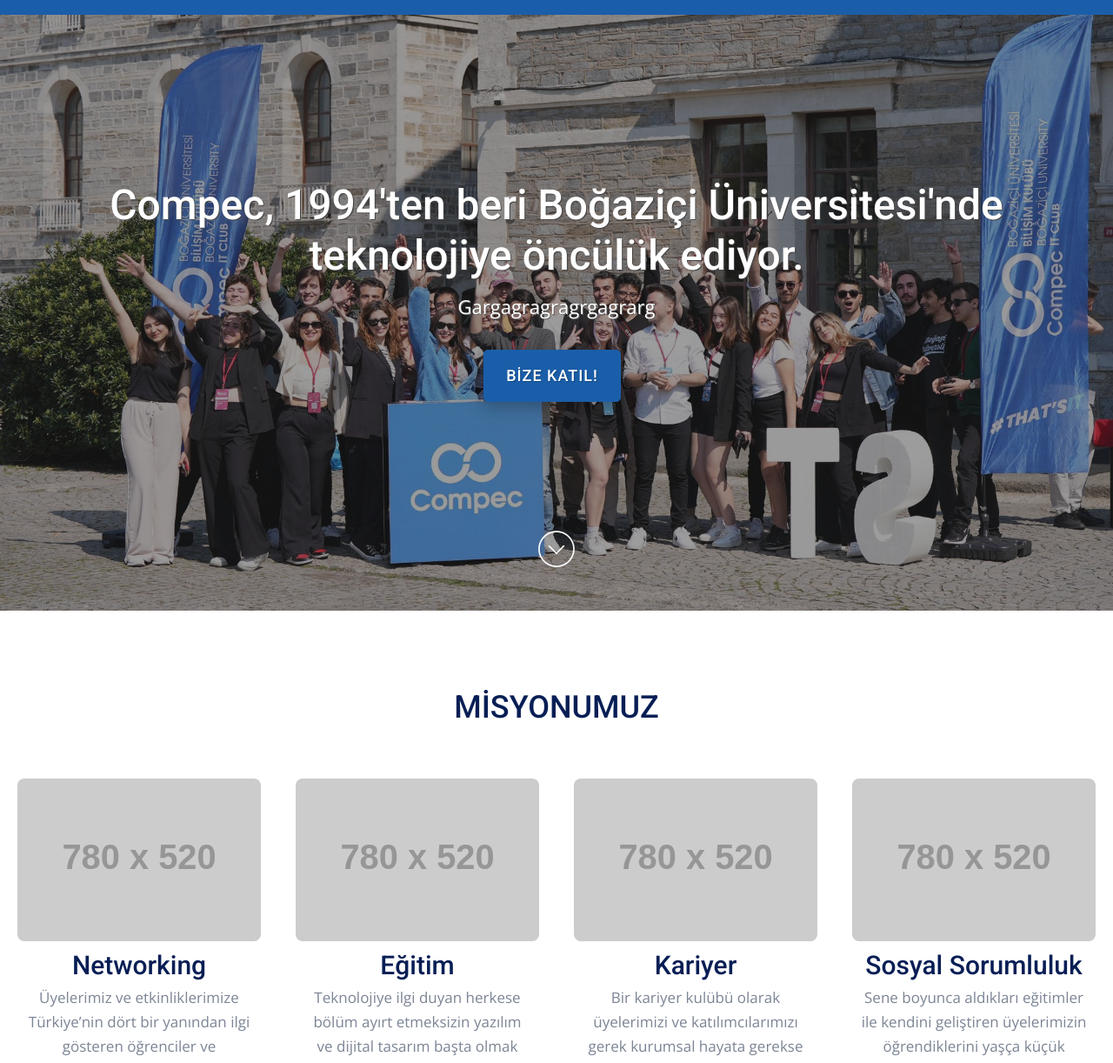
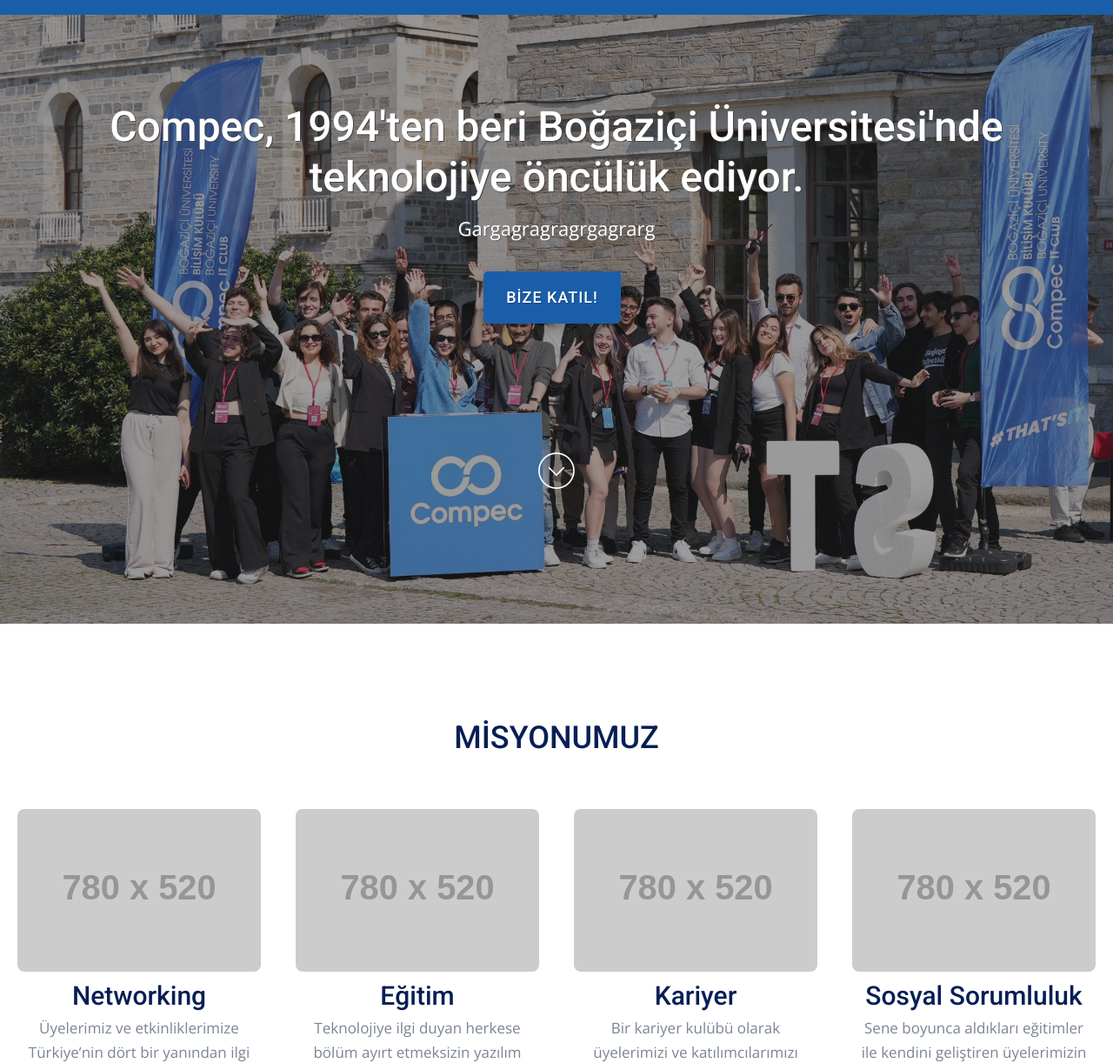
Before and after one commit to basakpay/compec-org-23, a plain HTML site: page index.html in a window 1280 px wide. Shown: the part 83-1305 px from the top of the page at 87% size. Drawn offline with nearby package versions, Linux system fonts and the light colour scheme; placeholder pictures from the web are drawn by us.

Commit message:
main page opera fix

```diff
--- a/css/style.css
+++ b/css/style.css
@@ -234,7 +234,7 @@
 
 .section-white {
 	background: #fff;
-	padding: 90px 0 100px 0;
+	padding: 110px 0 100px 0;
 }
 
 .section-grey{
@@ -826,10 +826,11 @@
 .home-section {
 	position: relative;
 	z-index: 999;
-  	padding-top: 290px;
+  	padding-top: 200px;
   	padding-bottom: 240px;
   	background: url(../images/ts_background.jpg) bottom center no-repeat;
 	background-size: cover;
+	height: 100vh;
 }
 
 .home-section-overlay{
```
